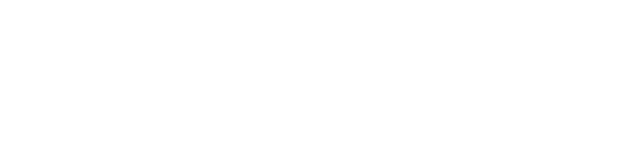
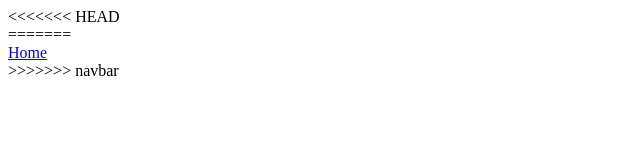
Before and after one commit to romanytadros/project_day2, a plain HTML site: page index.html in a window 1280 px wide. Shown: the whole page, without its empty margins (0-640 px from the left). Drawn offline with Linux system fonts and the light colour scheme.

Commit message:
main final

```diff
--- a/index.html
+++ b/index.html
@@ -7,8 +7,15 @@
     <title>Document</title>
 </head>
 <body>
+<<<<<<< HEAD
     <footer>
 
     </footer>
+=======
+    <nav>
+        <a href="http://localhost/php/index.php">Home</a>
+
+    </nav>
+>>>>>>> navbar
 </body>
 </html>
```
